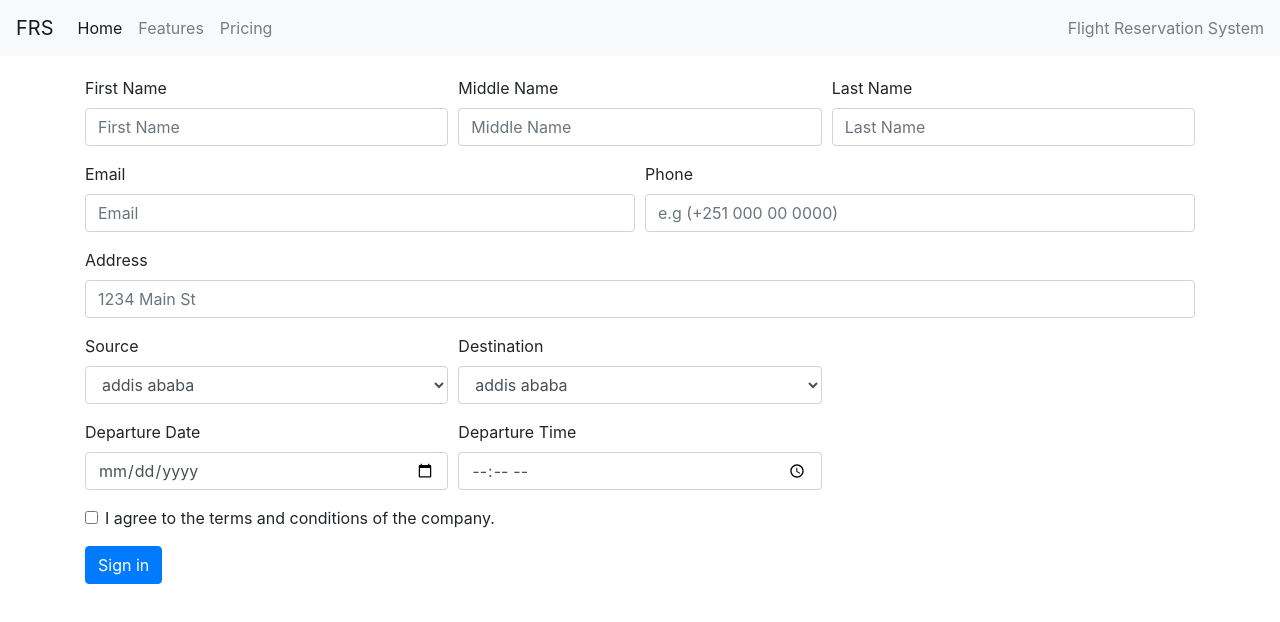
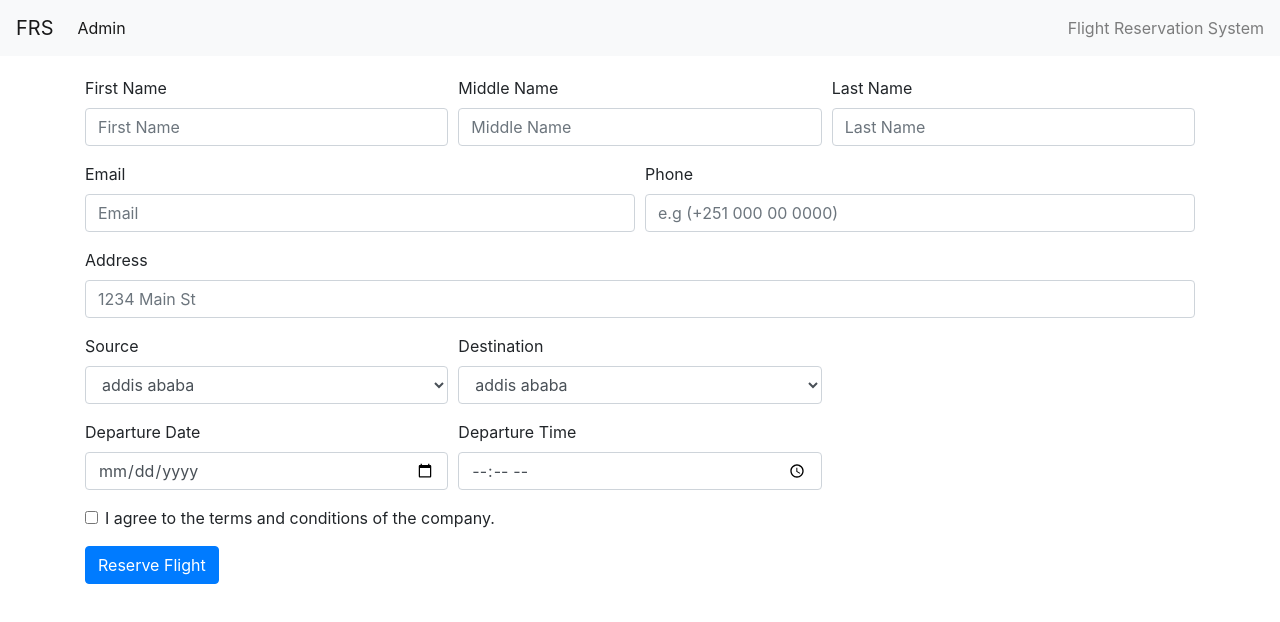
Before and after one commit to FitsumMehari/DBFRS, a website: page app/landingpage/landingpage.html in a window 1280 px wide. Drawn offline with Linux system fonts and the light colour scheme.

Commit message:
add admin button, edit the submit button

```diff
--- a/app/landingpage/landingpage.html
+++ b/app/landingpage/landingpage.html
@@ -4,7 +4,7 @@
 <head>
     <meta charset="UTF-8" />
     <meta name="viewport" content="width=device-width, initial-scale=1.0" />
-    <title>Document</title>
+    <title>FRS</title>
 
     <link rel="stylesheet" href="/bootstrap.min.css" />
     <script src="/jquery.js"></script>
@@ -20,15 +20,9 @@
         <div class="collapse navbar-collapse" id="navbarText">
             <ul class="navbar-nav mr-auto">
                 <li class="nav-item active">
-                    <a class="nav-link" href="#">Home <span class="sr-only">(current)</span></a
+                    <a class="nav-link" href="/login/login.html">Admin <span class="sr-only">(current)</span></a
             >
           </li>
-          <li class="nav-item">
-            <a class="nav-link" href="#">Features</a>
-                </li>
-                <li class="nav-item">
-                    <a class="nav-link" href="#">Pricing</a>
-                </li>
             </ul>
             <span class="navbar-text"> Flight Reservation System </span>
         </div>
@@ -99,7 +93,7 @@
                 </div>
             </div>
             <button id="reserve" type="submit" class="btn btn-primary">
-          Sign in
+          Reserve Flight
         </button>
         </form>
     </div>
@@ -114,7 +108,8 @@
             });
             const button = $("#reserve");
             const form = $("#flight-form");
-            button.on("click", () => {
+            button.on("click", (e) => {
+                e.preventDefault();
                 if ($("#inputSource").val() === $("#inputDestination").val()) {
                     alert("Please select a destination different from the source!");
                     return;
```
